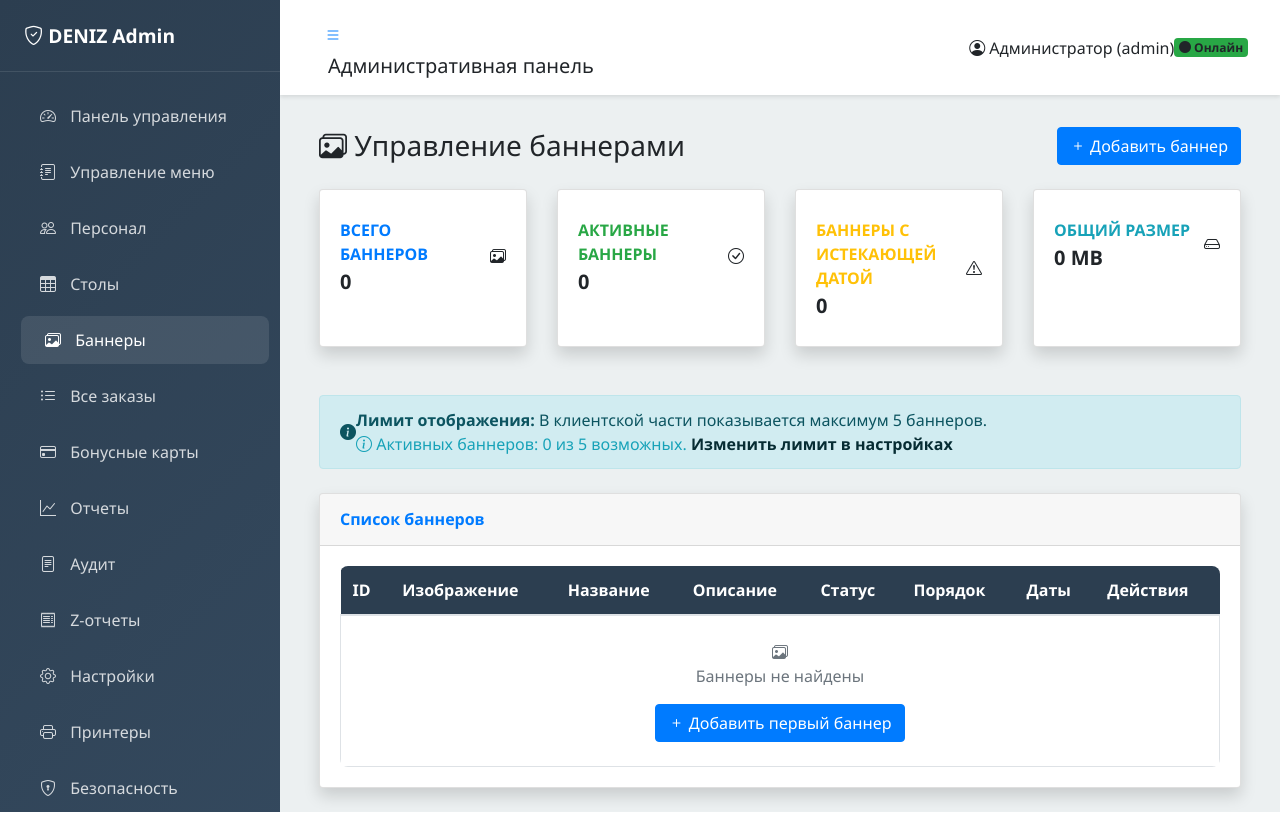
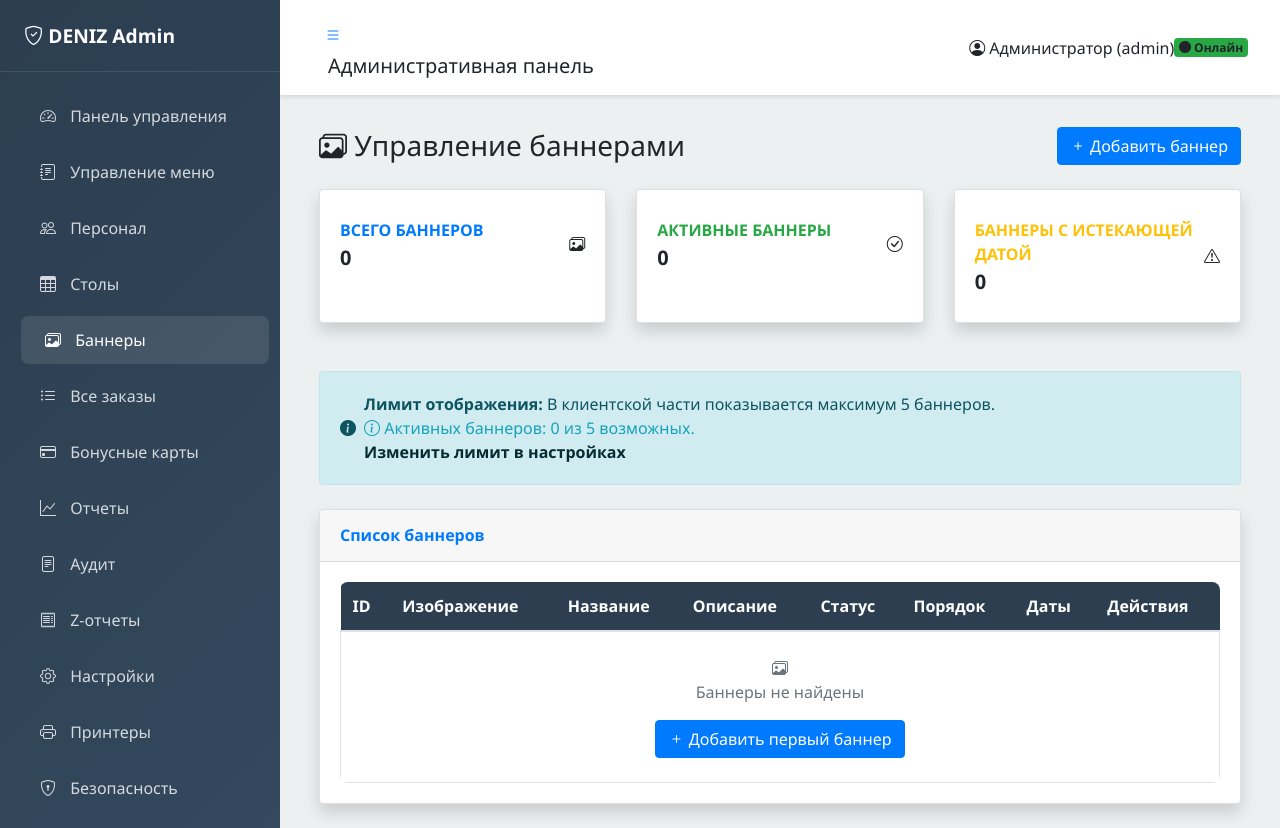
Before and after one commit to denidocc/deniz, a Flask app: page /admin/banners in a window 1280 px wide. Run offline with Flask 3, Linux system fonts and the light colour scheme; a user stored in the database is signed in; data comes from the database, SQL or seed files in the repository; data that the repository does not hold is empty; some libraries are stand-ins or nearby versions.

Commit message:
Обновлены шаблоны админки: изменены размеры колонок для статистики баннеров и добавлены поля для описания на английском и туркменском языках в формах создания и редактирования элементов. Улучшено отображение информации о лимите баннеров.

```diff
--- a/app/templates/admin/banners.html
+++ b/app/templates/admin/banners.html
@@ -15,7 +15,7 @@
 
     <!-- Статистика баннеров -->
     <div class="row mb-4">
-        <div class="col-xl-3 col-md-6 mb-4">
+        <div class="col-xl-4 col-md-6 mb-4">
             <div class="card border-left-primary shadow h-100 py-2">
                 <div class="card-body">
                     <div class="row no-gutters align-items-center">
@@ -33,7 +33,7 @@
             </div>
         </div>
 
-        <div class="col-xl-3 col-md-6 mb-4">
+        <div class="col-xl-4 col-md-6 mb-4">
             <div class="card border-left-success shadow h-100 py-2">
                 <div class="card-body">
                     <div class="row no-gutters align-items-center">
@@ -51,7 +51,7 @@
             </div>
         </div>
 
-        <div class="col-xl-3 col-md-6 mb-4">
+        <div class="col-xl-4 col-md-6 mb-4">
             <div class="card border-left-warning shadow h-100 py-2">
                 <div class="card-body">
                     <div class="row no-gutters align-items-center">
@@ -69,32 +69,15 @@
             </div>
         </div>
 
-        <div class="col-xl-3 col-md-6 mb-4">
-            <div class="card border-left-info shadow h-100 py-2">
-                <div class="card-body">
-                    <div class="row no-gutters align-items-center">
-                        <div class="col mr-2">
-                            <div class="text-xs font-weight-bold text-info text-uppercase mb-1">
-                                Общий размер
-                            </div>
-                            <div class="h5 mb-0 font-weight-bold text-gray-800" id="totalSize">0 MB</div>
-                        </div>
-                        <div class="col-auto">
-                            <i class="bi bi-hdd fa-2x text-gray-300"></i>
-                        </div>
-                    </div>
-                </div>
-            </div>
-        </div>
     </div>
 
     <!-- Информация о лимите баннеров -->
     <div class="alert alert-info d-flex align-items-center mb-4" role="alert" id="bannerLimitInfo">
-        <i class="bi bi-info-circle-fill me-2"></i>
-        <div>
+        <i class="bi bi-info-circle-fill"></i>
+        <div class="m-2">
             <strong>Лимит отображения:</strong>
             В клиентской части показывается максимум <span id="maxSlidesDisplay">{{ settings.get('carousel_max_slides', '5') }}</span> баннеров.
-            <span id="limitMessage"></span>
+            <span id="limitMessage"></span> <br>
             <a href="{{ url_for('admin.settings') }}" class="alert-link">Изменить лимит в настройках</a>
         </div>
     </div>
```
Also changed, not shown: app/templates/admin/menu.html (+32 -0 lines).
